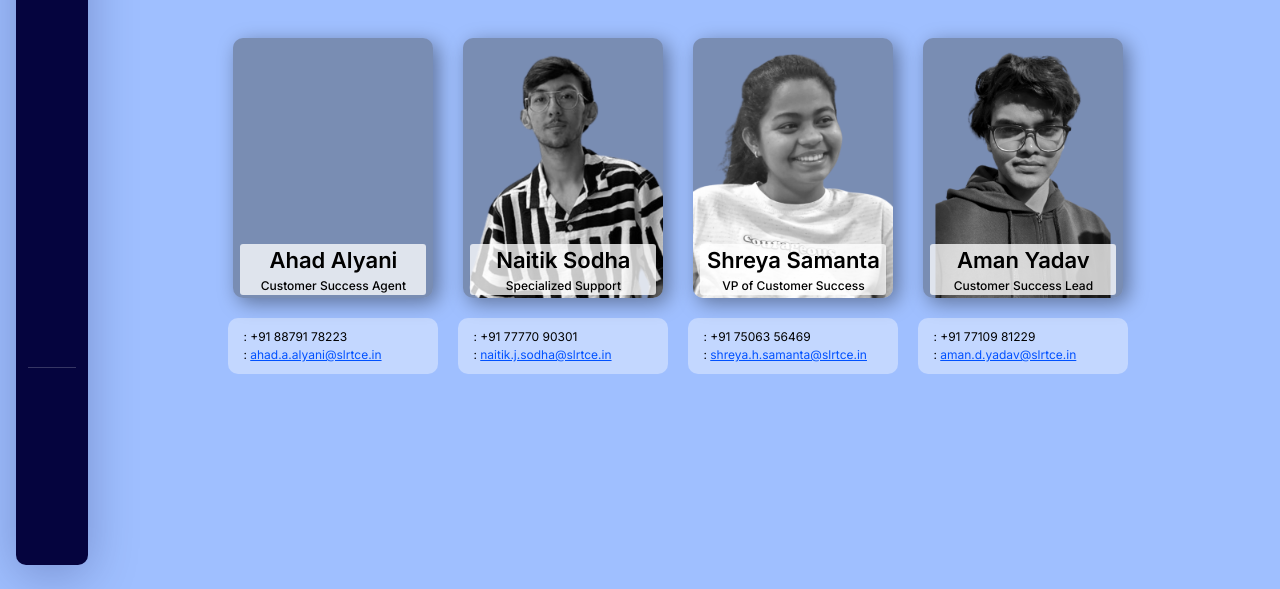
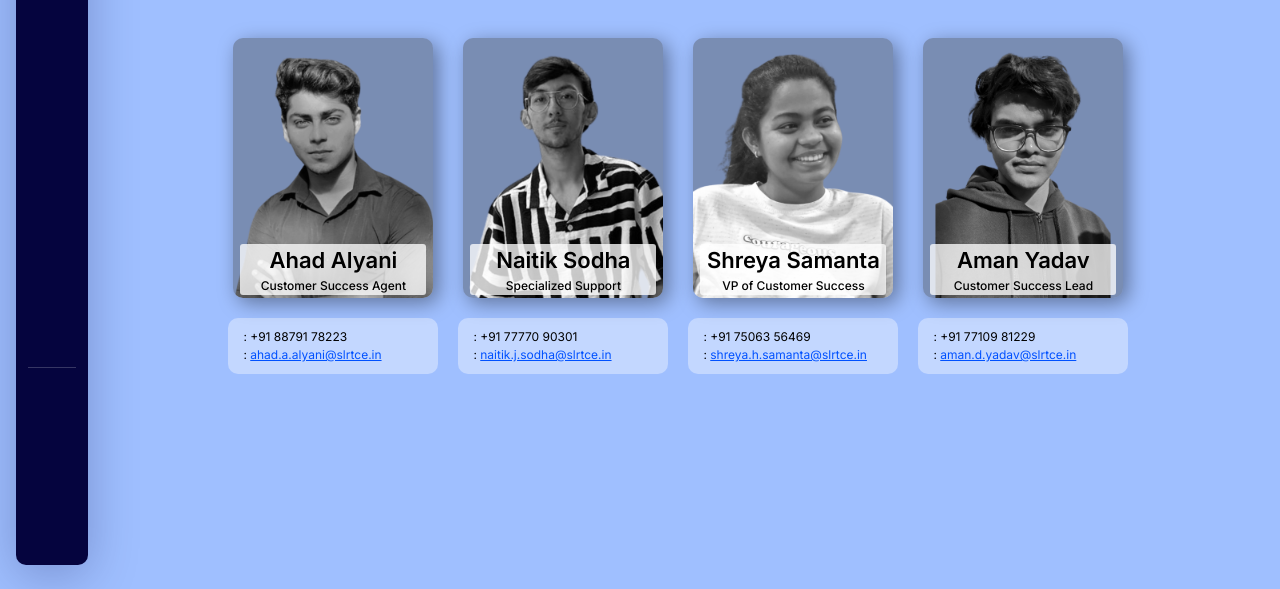
Before and after one commit to NaitikSodha/AbilityHire, a website: page contact.html in a window 1280 px wide. Shown: the part 211-800 px from the top of the page. Drawn offline with nearby package versions, Linux system fonts and the light colour scheme.

Commit message:
change photo

```diff
--- a/contact.html
+++ b/contact.html
@@ -17,7 +17,7 @@
         <div class="team-container">
             <a href="https://www.linkedin.com/in/ahad-alyani09/" target="_blank" style="text-decoration: none; color: inherit;">
             <div class="card">
-            <div class="team-member" style="background-image: url(ahad2.j);">
+            <div class="team-member" style="background-image: url(ahad.png);">
                 <div class="member-name">
                 <h3>Ahad Alyani</h3>
                 <p>Customer Success Agent</p>
```
